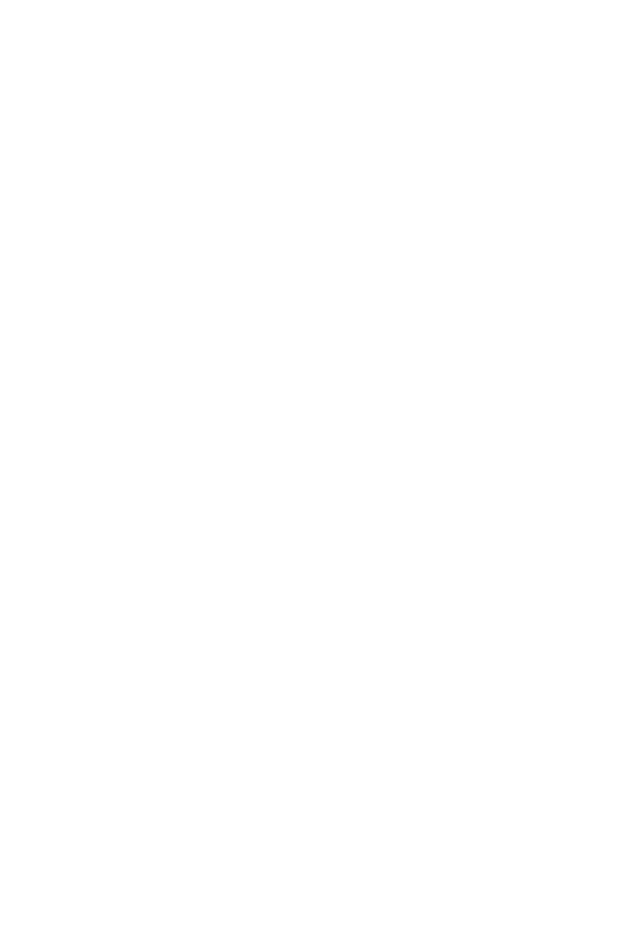
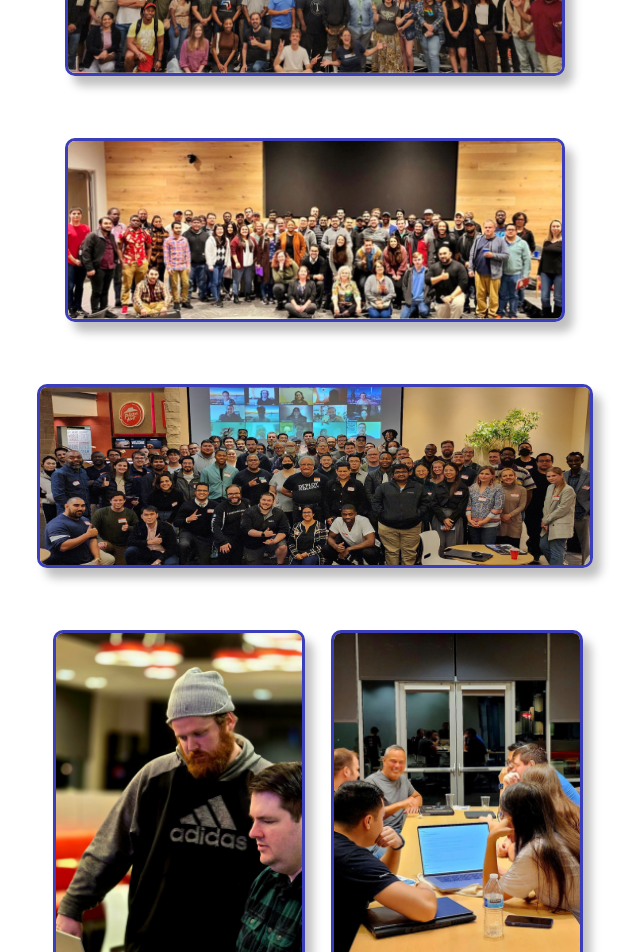
Before and after one commit to dallassoftwaredevelopers/DSDsite, a Next.js app: page / in a window 1280 px wide. Shown: the part 3240-4192 px from the top of the page, without its empty margins (325-965 px from the left). Before the commit the page ends 2624 px from the top, so only its background shows below. Built offline with nearby package versions, Linux system fonts and the light colour scheme.

Commit message:
render images for bento box gallery section and apply styling according to Figma design standards

```diff
--- /dev/null
+++ b/src/app/components/bentoSection/bento.module.css
@@ -0,0 +1,83 @@
+@import url('https://fonts.googleapis.com/css2?family=Raleway:ital,wght@0,100..900;1,100..900&display=swap');
+
+.card {
+  padding: 1rem 0;
+  height: 184px;
+  border-radius: 4px;
+  display: flex;
+}
+
+.firstCard {
+  height: 100%;
+}
+
+.cardContainer {
+  display: flex;
+  flex-direction: row;
+  justify-content: space-evenly;
+}
+
+.bentoThirdContainer {
+  padding-top: 1rem;
+  display: flex;
+}
+
+.bentoThirdContainer .card {
+  padding: 0rem;
+  margin: 0rem;
+}
+
+.bentoThirdContainer .card {
+  padding: 0rem;
+  margin: 0 1rem;
+}
+
+.imageContainer {
+  display: flex;
+  max-height: 250px;
+  height: 100%;
+  max-width: 775px;
+  width: 100%;
+}
+
+.imageStyle {
+  object-fit: fill;
+  border-radius: 10px;
+  border: 3px solid #3c3db9;
+  box-shadow: 8px 10px 10px 0px #00000040;
+  width: 100%;
+  height: auto;
+}
+
+@media (max-width: 1300px) {
+  .cardContainer {
+    flex-direction: column;
+    align-items: center;
+  }
+
+  .card {
+    margin-bottom: 30px;
+  }
+
+  .cardHeader {
+    font-size: 24px;
+  }
+}
+
+@media (max-width: 375px) {
+  .cardContainer {
+    padding: 24px;
+  }
+}
+
+@media (max-width: 786px) {
+  .imageContainer {
+    max-height: 245px;
+    height: 100%;
+    max-width: 330px;
+  }
+
+  .imageStyle {
+    max-width: 90%;
+  }
+}
--- /dev/null
+++ b/src/app/components/bentoSection/bento.tsx
@@ -0,0 +1,9 @@
+import styles from './bento.module.css';
+
+interface BentoProps {
+  children: React.ReactNode;
+}
+
+export default function Bento({ children }: BentoProps) {
+  return <div className={styles.card}>{children}</div>;
+}
--- /dev/null
+++ b/src/app/components/bentoSection/bentoSection.tsx
@@ -0,0 +1,127 @@
+import Bento from './bento';
+import styles from './bento.module.css';
+import Image from 'next/image';
+
+interface BentoData {
+  id: number;
+  url: string;
+  alt: string;
+}
+
+const bentoImages = [
+  {
+    id: 1,
+    url: '/assets/twoPeopleHelp.png',
+    alt: 'two people help',
+  },
+  {
+    id: 2,
+    url: '/assets/meetupGroupShot1.png',
+    alt: 'meetup group picture 1',
+  },
+  {
+    id: 3,
+    url: '/assets/meetupGroupShot2.png',
+    alt: 'meetup group picture 2',
+  },
+  {
+    id: 4,
+    url: '/assets/meetupGroupShot3.png',
+    alt: 'meetup group picture 3',
+  },
+  {
+    id: 5,
+    url: '/assets/meetupGroupShot4.png',
+    alt: 'meetup group picture 4',
+  },
+  {
+    id: 6,
+    url: '/assets/meetupGroupShot5.png',
+    alt: 'meetup group picture 5',
+  },
+  {
+    id: 7,
+    url: '/assets/twoPeopleHelpLaptop.png',
+    alt: 'two people help on laptop',
+  },
+  {
+    id: 8,
+    url: '/assets/groupTableLaptop.png',
+    alt: 'group table collaborating with laptops',
+  },
+];
+
+export default function BentoSection() {
+  return (
+    <div className={styles.cardContainer}>
+      <Bento key={bentoImages[0].id}>
+        <div>
+          <Image
+            className={styles.imageStyle}
+            src={bentoImages[0].url}
+            alt={bentoImages[0].alt}
+            width={575}
+            height={750}
+          />
+        </div>
+      </Bento>
+
+      <div className={styles.bentoImages}>
+        {bentoImages.slice(1, 4).map((card) => (
+          <Bento key={card.id}>
+            <div className={styles.imageContainer}>
+              <Image
+                src={card.url}
+                alt={card.alt}
+                className={styles.imageStyle}
+                sizes='400vw'
+                width={575}
+                height={450}
+              />
+            </div>
+          </Bento>
+        ))}
+      </div>
+
+      <div className={styles.bentoFourthContainer}>
+        <Bento key={bentoImages[5].id}>
+          <div className={styles.imageContainer}>
+            <Image
+              className={styles.imageStyle}
+              src={bentoImages[5].url}
+              alt={bentoImages[5].alt}
+              width={475}
+              height={450}
+            />
+          </div>
+        </Bento>
+
+        <div className={styles.bentoThirdContainer}>
+          <Bento key={bentoImages[6].id}>
+            <div>
+              <Image
+                className={styles.imageStyle}
+                src={bentoImages[6].url}
+                alt={bentoImages[6].alt}
+                width={575}
+                height={750}
+              />
+            </div>
+          </Bento>
+
+          <Bento key={bentoImages[7].id}>
+            <div>
+              <Image
+                className={styles.imageStyle}
+                src={bentoImages[7].url}
+                alt={bentoImages[7].alt}
+                width={575}
+                height={750}
+              />
+            </div>
+          </Bento>
+        </div>
+      </div>
+    </div>
+  );
+}
--- a/src/app/page.tsx
+++ b/src/app/page.tsx
@@ -3,6 +3,7 @@
 import HeroSection from './components/heroSection/heroSection';
 import Navbar from './components/navbar/navbar';
 import styles from './page.module.css';
+import BentoSection from './components/bentoSection/bentoSection';
 
 export default function Home() {
   const labelMap = {
@@ -41,6 +42,7 @@
       <HeroSection label={labelMap.lblHero} />
       <BannerSection label={labelMap} />
       <CardsSection label={labelMap} />
+      <BentoSection />
     </main>
   );
 }
```
